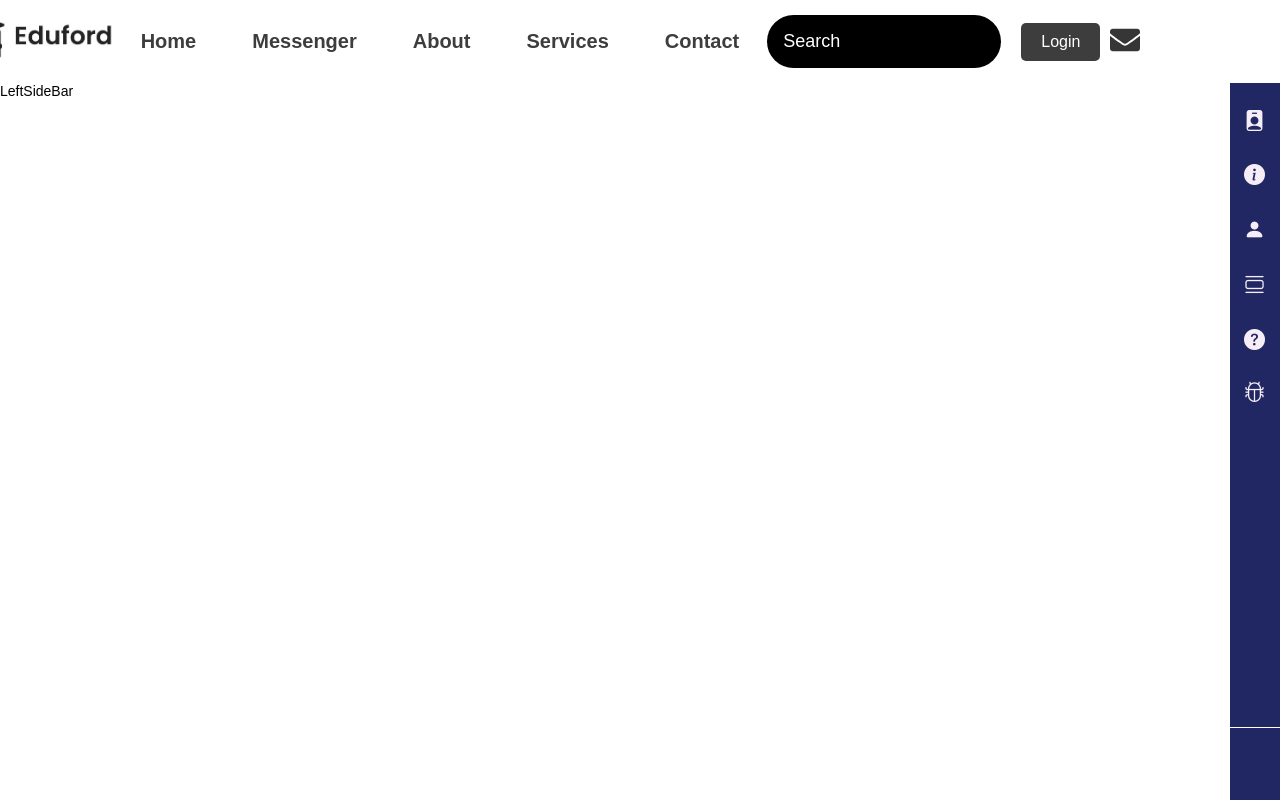
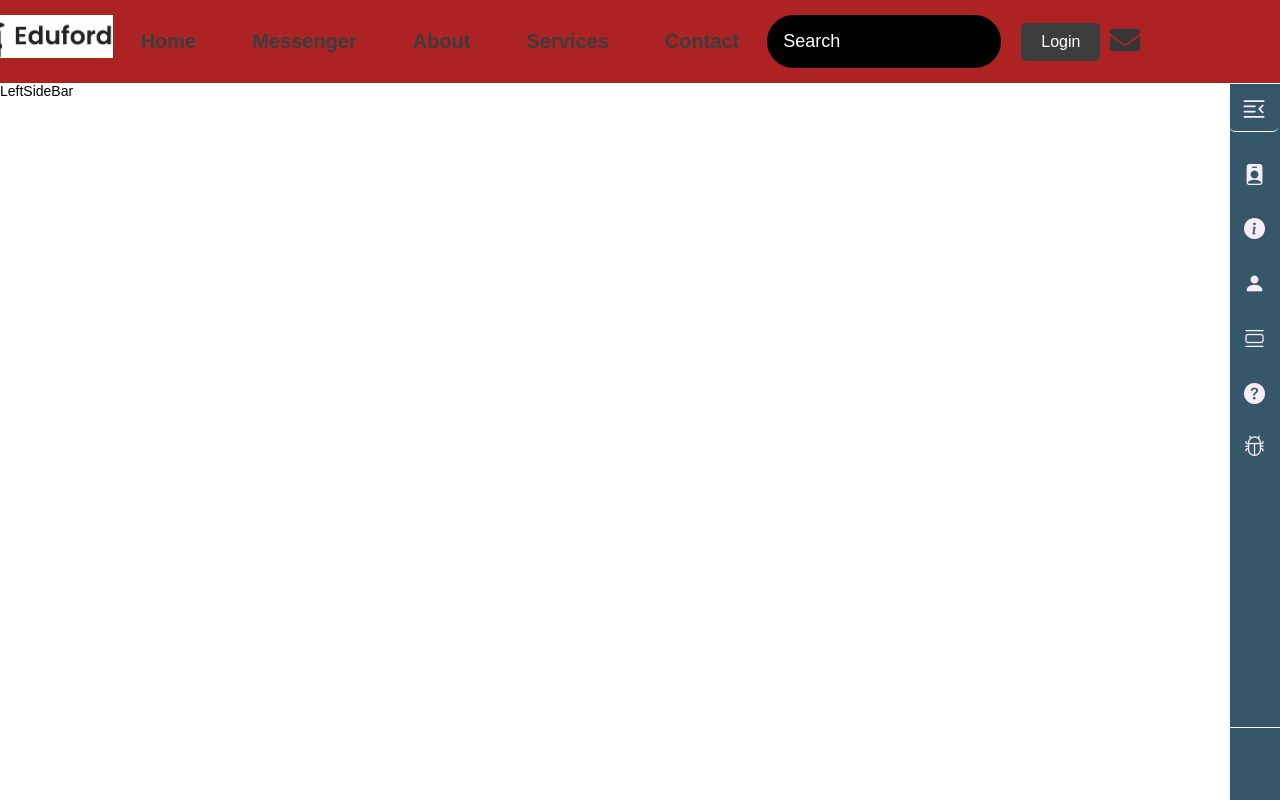
Before and after one commit to chamo7788/LMS-Project, a React (Vite) app: page / in a window 1280 px wide. Built offline with nearby package versions, Linux system fonts and the light colour scheme.

Commit message:
changed css

```diff
--- a/package.json
+++ b/package.json
@@ -12,6 +12,7 @@
   "dependencies": {
     "react": "^18.2.0",
     "react-dom": "^18.2.0",
+    "react-icons": "^5.2.1",
     "react-router-dom": "^6.23.1",
     "swiper": "^11.1.4"
   },
--- a/src/assets/css/global.css
+++ b/src/assets/css/global.css
@@ -7,6 +7,7 @@
     --border: 2px solid rgba(0, 0, 0, 0.2);
     --border-light: 1px solid rgba(0, 0, 0, 0.2);
     --box-shadow: 0 0.5rem 1.5rem rgba(0, 0, 0, 0.5);
+    --perpol: #202763;
   }
 
   * {
--- a/src/assets/css/home/RightSidebar.css
+++ b/src/assets/css/home/RightSidebar.css
@@ -1,14 +1,15 @@
 .rightsidebar{
     position: fixed;
     right: -250px;
-    top: 30px;
+    top: 83px;
     bottom: 73px;
     width: 300px;
-    background-color: #202763;
+    background-color: var(--blue);
     color: var(--white);
     transition: right 0.3s;
     padding-top: 60px;
     overflow-y: auto;
+    border-top: 1px solid #fff;
 }
 
 .rightsidebar.pinned {
@@ -19,7 +20,7 @@
     position: absolute;
     left: 0px;
     top: 5px;
-    background-color: #202763;
+    background-color: var(--blue);
 
     color: var(--white);
     border: none;
@@ -95,6 +96,6 @@
     padding: 2em;
     border-top: .5px solid #fff;
     z-index: 10;
-    background-color: #202763;
+    background-color: var(--blue);
     padding-left: 5em;
 }
--- a/src/assets/css/home/navbar.css
+++ b/src/assets/css/home/navbar.css
@@ -14,7 +14,7 @@
     width: 100%;
     display: flex;
     justify-content: space-between;
-    background: white;
+    background: rgb(173, 34, 34);
     padding: 15px 7%;
     position: sticky;
     top: 0;
```
Also changed, not shown: 1 other file (tests, documents, lock files or other folders).
